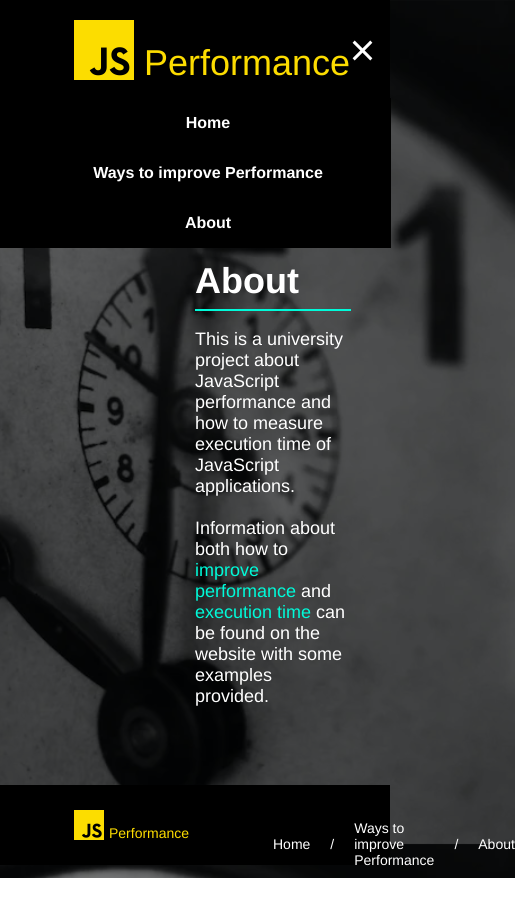
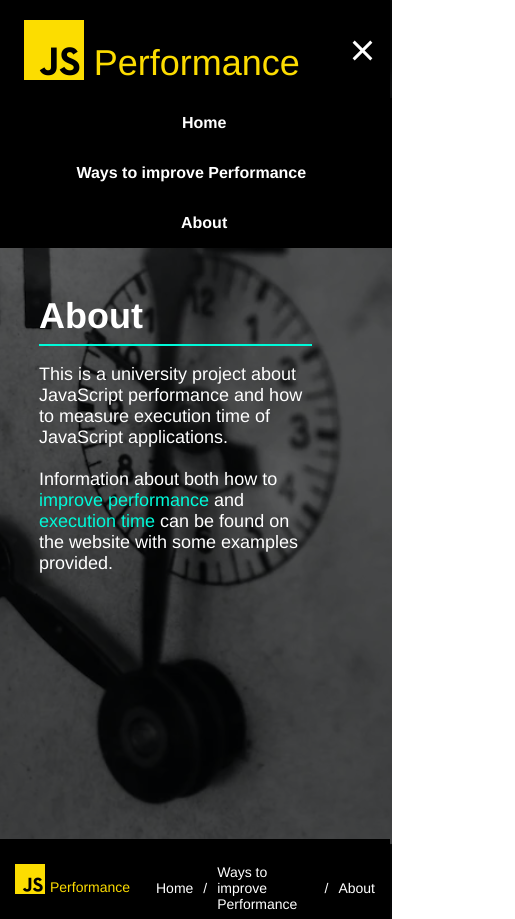
Before and after one commit to aterziev20/JSprfrmc, a plain HTML site: page about.html in a window 390 px wide. Both pictures are taken after a click on the element 362 px from the left and 50 px from the top of the page. Shown: the whole page, 515 px wide, since content can reach past the window. Before the commit the page ends 878 px from the top, so only its background shows below. Drawn offline with Linux system fonts and the light colour scheme.

Commit message:
Mobile responsive

```diff
--- a/styles.css
+++ b/styles.css
@@ -9,13 +9,6 @@ body {
   font-size: 14px;
   margin: 0px;
   padding: 0px;
-}
-
-#backgorund-image {
-  background: linear-gradient(rgba(0, 0, 0, 0.7), rgba(0, 0, 0, 0.9)),
-    url("images/javascript1.png");
-  background-size: cover;
-  background-attachment: fixed;
 }
 
 header {
@@ -84,7 +77,6 @@ a {
   transition: all 0.3s ease-in-out;
   background-color: #fff;
 }
-
 
 #indexh1 {
   margin-top: 160px;
@@ -192,7 +184,7 @@ a {
 .images {
   width: 303px;
   height: 377px;
-  margin: 20px 50px;
+  margin: 30px 50px;
   position: relative;
   display: flex;
   flex-direction: column;
@@ -204,6 +196,13 @@ a {
 
 .bhl:hover {
   text-decoration: underline;
+}
+
+#backgorund-image {
+  background: linear-gradient(rgba(0, 0, 0, 0.7), rgba(0, 0, 0, 0.9)),
+    url("images/javascript1.png");
+  background-size: cover;
+  background-attachment: fixed;
 }
 
 #tips-header {
@@ -244,7 +243,6 @@ a {
   background-size: cover;
   background-repeat: no-repeat;
   background-attachment: fixed;
-
 }
 
 #about {
@@ -267,7 +265,6 @@ a {
 
 #about p {
   font-size: 18px;
-
 }
 
 #about p a {
@@ -319,7 +316,6 @@ a {
   justify-content: space-between;
   align-items: center;
   gap: 20px;
-
 }
 
 .footer-item {
@@ -328,6 +324,7 @@ a {
 
 /* mobile */
 @media (max-width: 768px) {
+  /* hamburger menu */
   .hamburger {
     display: block;
   }
@@ -346,13 +343,13 @@ a {
 
   .nav-menu {
     position: absolute;
-    left: -105%;
+    left: -100%;
     gap: 0;
     flex-direction: column;
     background-color: black;
-    width: 90%;
+    width: 90.2%;
     text-align: center;
-    transition: all 0.3s;
+    transition: all 0.3s ease-in-out;
     margin-top: 260px;
   }
 
@@ -361,18 +358,67 @@ a {
   }
 
   .nav-menu.active {
-    left: 0;
+    left: 0px;
   }
-  #logo img {
-    width: 30px;
-    height: 30px;
-    margin: 10px 0px;
+  /* navbar */
+  .navbar {
+    padding: 0px;
+    margin-right: 15px;
   }
-  #logoText {
-    color: #fff;
-    font-size: 18px;
-    padding-left: 5px;
-    color: #fcdc00;
-    margin-top: 15px;
+
+  .navbar a {
+    position: relative;
+    left: -7%;
+  }
+  /* footer */
+  .js-footer {
+    padding: 0 5px;
+  }
+
+  .footer {
+    display: flex;
+    margin-left: 10px;
+  }
+
+  .footer-menu {
+    left: 40%;
+    gap: 10px;
+    margin-right: 15px;
+  }
+
+  .footer-item {
+    margin: 0px 0px;
+  }
+
+  /* tips page */
+  #backgorund-image {
+    background-attachment: fixed;
+    background-position: 40% center;
+  }
+
+  #tips-header {
+    margin: 150px 10px 0 10px;
+  }
+
+  #tips-container {
+    display: block;
+    margin: 50px 0 150px 0;
+  }
+
+  #tips-container div {
+    margin: 15% 10%;
+  }
+  /* about page */
+  #bckg {
+    background-size: cover;
+    background-repeat: no-repeat;
+    background-attachment: fixed;
+    background-position: center center;
+  }
+
+  #about {
+    color: white;
+    width: 70%;
+    margin: 50% 0% 68% 10%;
   }
 }
```
